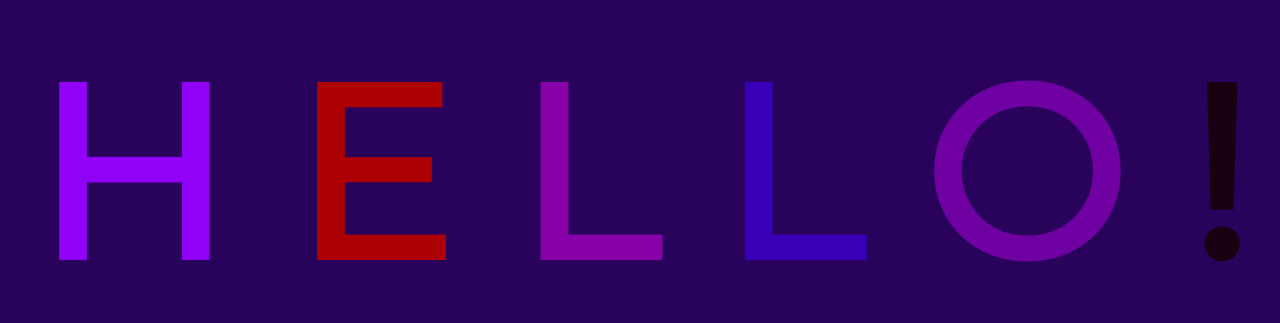
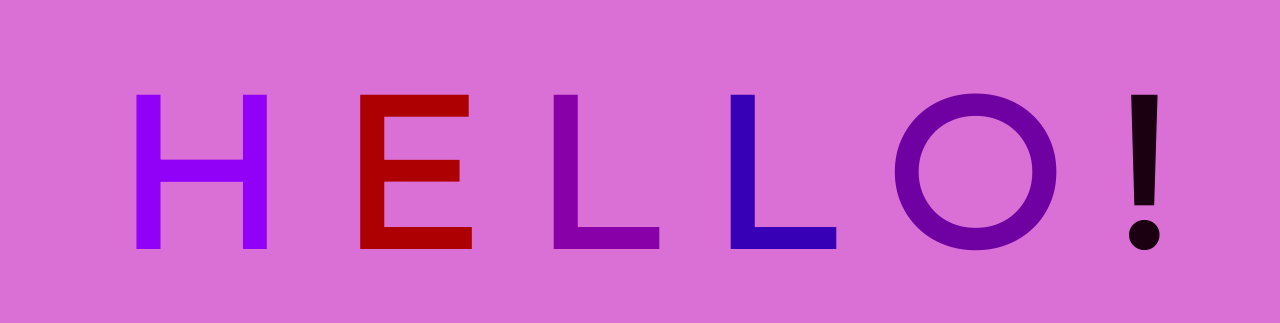
Before and after one commit to jquatjr/AnimatedTextGitDemo, a plain HTML site: page index.html in a window 1280 px wide. Shown: the part 234-557 px from the top of the page. Drawn offline with Linux system fonts and the light colour scheme.

Commit message:
someone else did this

```diff
--- a/app.css
+++ b/app.css
@@ -3,11 +3,11 @@ body {
     justify-content: center;
     align-items: center;
     height: 100vh;
-    background-color: rgb(41, 2, 92);
+    background-color: orchid;
 }
 
 h1 {
-    font-size: 15rem;
+    font-size: 13rem;
     font-family: Montserrat;
 }
 
```
